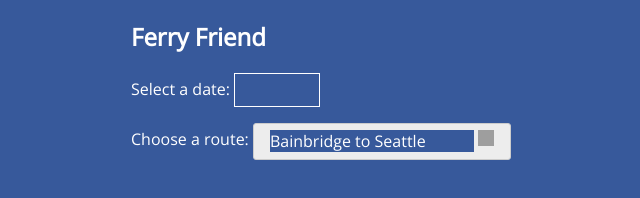
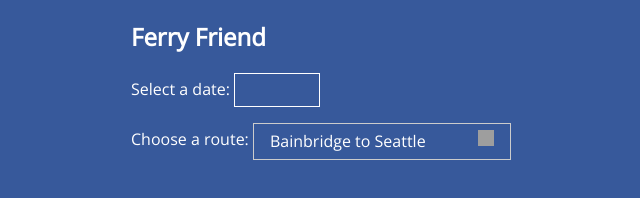
Before and after one commit to rabrigo/ferry-api-proxy, a website: page public/index.html in a window 1280 px wide. In both pictures the pointer is over the element 640 px from the left and 141 px from the top of the page. Shown: the whole page, without its empty margins (259-899 px from the left). Drawn offline with nearby package versions, Linux system fonts and the light colour scheme; grey boxes are pictures that could not be loaded.

Commit message:
styled select menu

```diff
--- a/public/style.css
+++ b/public/style.css
@@ -33,6 +33,22 @@ textarea:focus, input:focus {
     outline: none;
 }
 
+/* .ui-checkboxradio-radio-label .ui-icon-background {
+	width: 16px;
+	height: 16px;
+	border-radius: 1em;
+	overflow: visible;
+	border: none;
+} */
+
+.ui-corner-all {
+    border-radius: 0;
+}
+
+.ui-button:focus, .ui-button:hover {
+    background: none;
+}
+
 #routes-list {
     width: 150px;
 }
```
